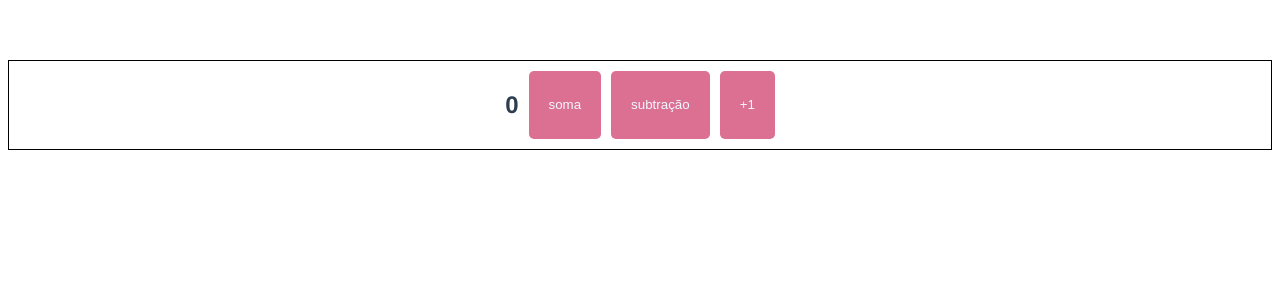
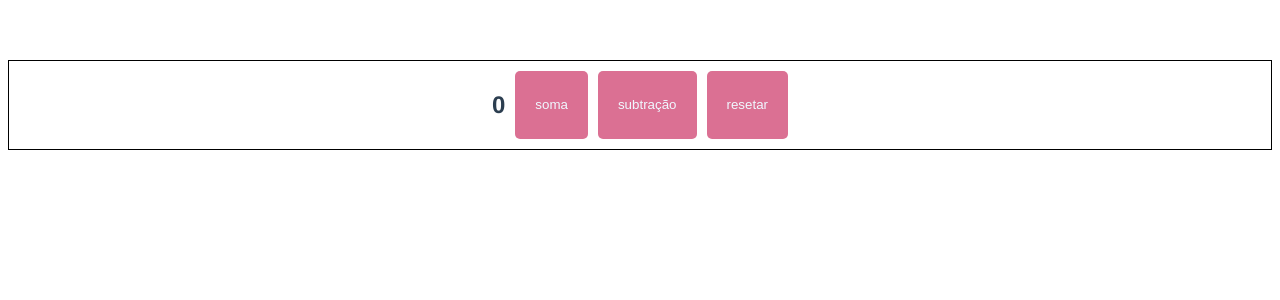
Before and after one commit to BrunaAMonteiro/Vue, a Vue app: page / in a window 1280 px wide. Shown: the top 300 px of the page. Built offline with nearby package versions, Linux system fonts and the light colour scheme.

Commit message:
ajuste de escrita

```diff
--- a/src/components/CounterButtons.vue
+++ b/src/components/CounterButtons.vue
@@ -8,7 +8,7 @@
         <MyButton title="subtração"
         @update="$emit('change-count', 'decrement', 1)"
         />
-        <MyButton tittle="resetar"
+        <MyButton title="resetar"
         @update="$emit('change-count', 'reset')"
         />
     </div>
```
